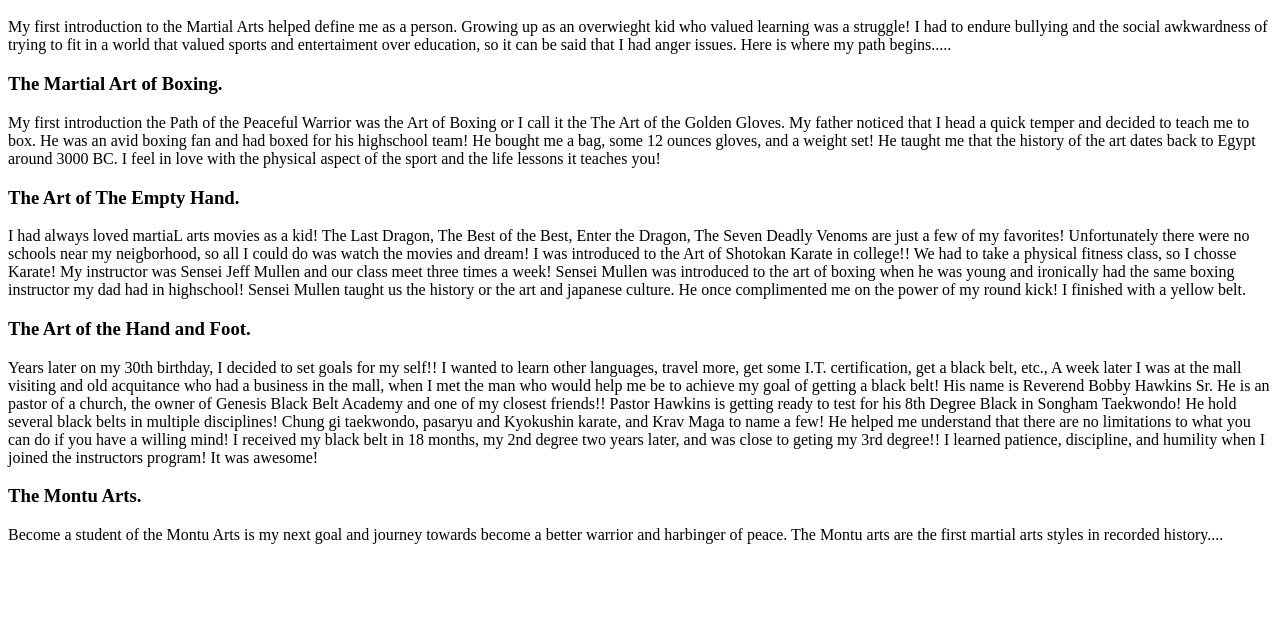
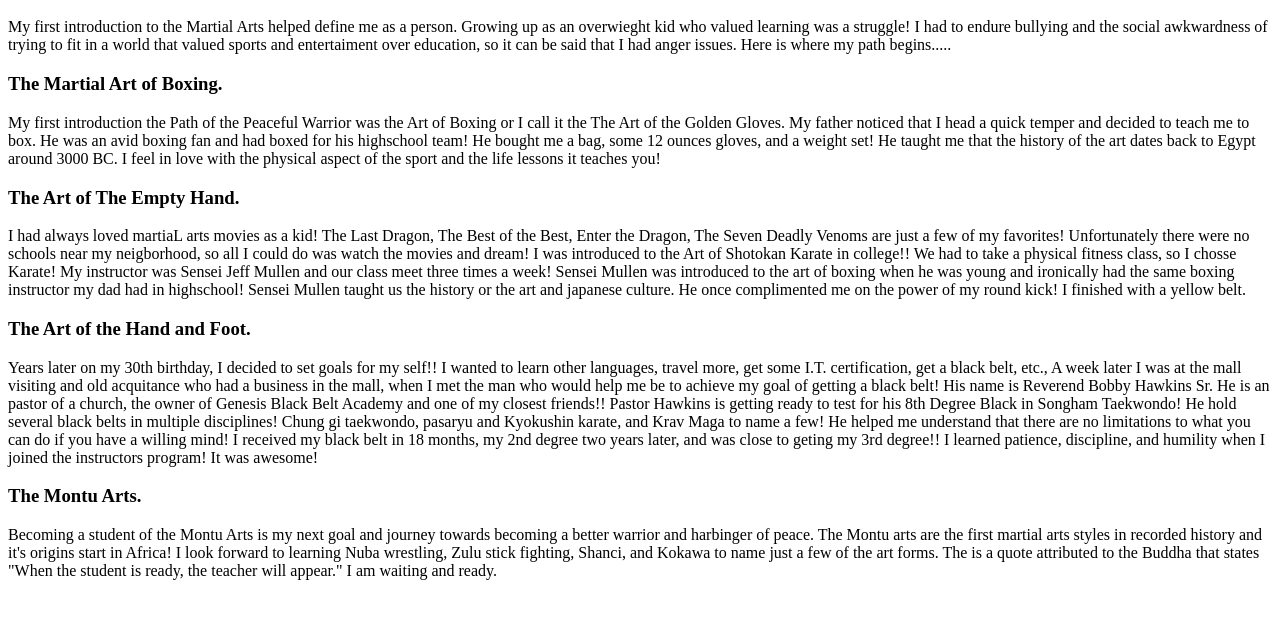
Before and after one commit to j3davis/html-me-something, a plain HTML site: page index.html in a window 1280 px wide. Shown: the part 89-708 px from the top of the page. Drawn offline with Linux system fonts and the light colour scheme.

Commit message:
Added Montu Arts to index.html

```diff
--- a/index.html
+++ b/index.html
@@ -39,8 +39,9 @@
 
          </p>
         <h3>The Montu Arts.</h3>
-          <p>Become a student of the Montu Arts is my next goal and journey towards become a better warrior and harbinger of peace. The Montu arts are the first martial
-              arts styles in recorded history....
+          <p>Becoming a student of the Montu Arts is my next goal and journey towards becoming a better warrior and harbinger of peace. The Montu arts are the first martial
+              arts styles in recorded history and it's origins start in Africa! I look forward to learning Nuba wrestling, Zulu stick fighting, Shanci, and Kokawa to name just
+              a few of the art forms. The is a quote attributed to the Buddha that states "When the student is ready, the teacher will appear." I am waiting and ready.
           </p>
 
 
```
